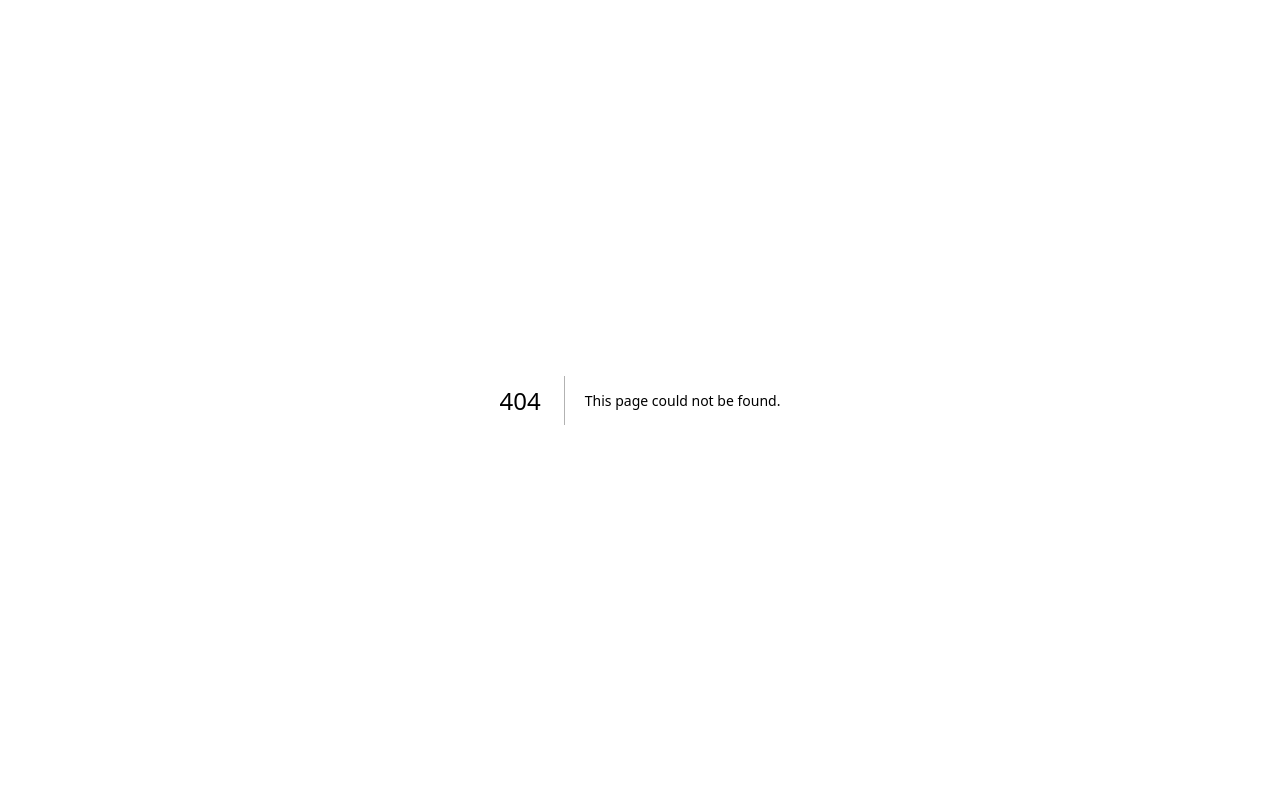
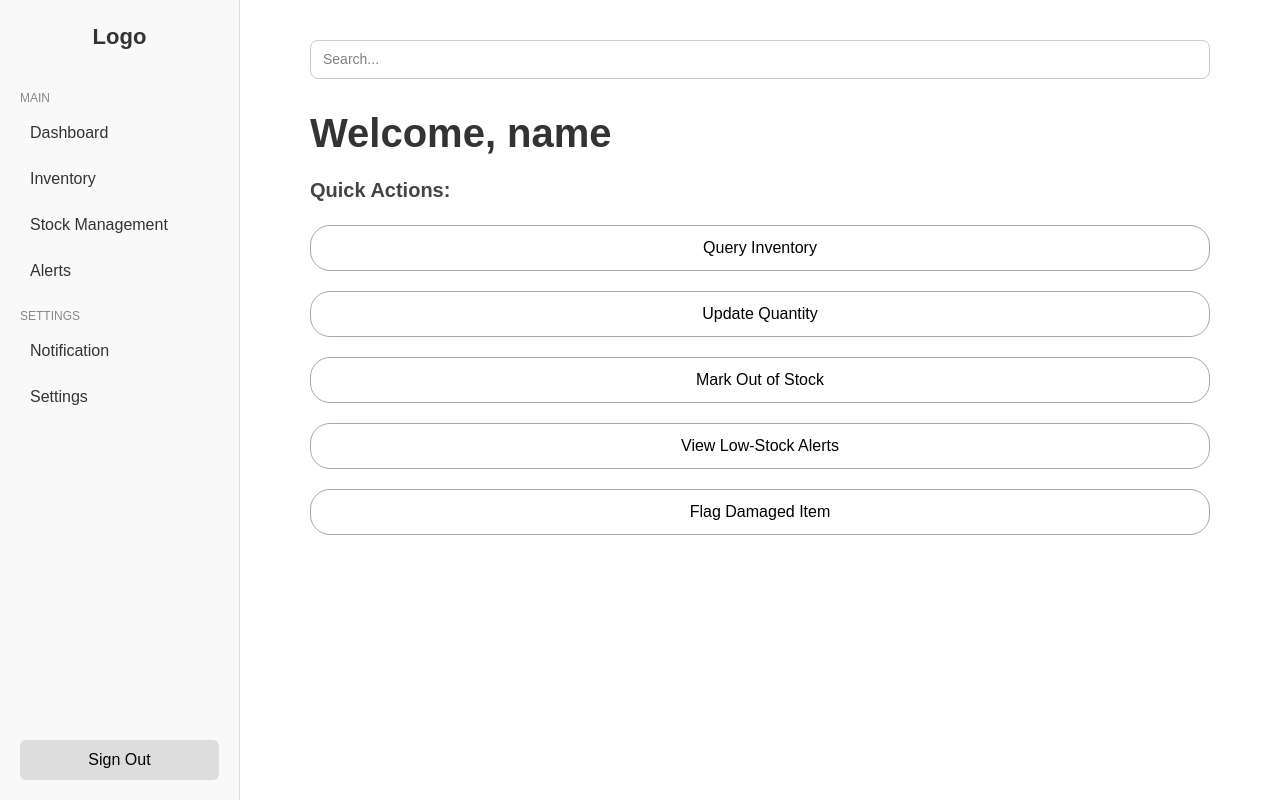
Before and after one commit to josh-dittmer/cs160-project, a Next.js app in the folder frontend/: page /employee/dashboard in a window 1280 px wide. Before the commit this address had no page. Built offline with nearby package versions, Linux system fonts and the light colour scheme.

Commit message:
add employee dashboard to frontend

```diff
--- /dev/null
+++ b/frontend/src/app/employee/dashboard/dashboard.css
@@ -0,0 +1,54 @@
+.dashboard {
+  max-width: 900px;
+  margin: 0 auto;
+}
+
+.search-container {
+  display: flex;
+  justify-content: flex-start;
+  margin-bottom: 24px;
+}
+
+.search-bar {
+  width: 900px;
+  padding: 8px 12px;
+  border: 1px solid #ccc;
+  border-radius: 8px;
+  font-size: 14px;
+}
+
+.welcome-text {
+  font-size: 40px;
+  font-weight: bold;
+  color: #333;
+  margin-bottom: 12px;
+}
+
+.subheading {
+  font-size: 20px;
+  font-weight: 600;
+  color: #444;
+  margin-bottom: 20px;
+}
+
+.actions-container {
+  display: flex;
+  flex-direction: column;
+  gap: 20px;
+  max-width: 900px;
+}
+
+.action-btn {
+  padding: 10px;
+  font-size: 16px;
+  border: 1px solid #aaa7a7;
+  border-radius: 20px;
+  background-color: white;
+  cursor: pointer;
+  transition: background-color 0.2s, transform 0.1s;
+}
+
+.action-btn:hover {
+  background-color: #d8efdb;
+  transform: scale(1.02);
+}
--- /dev/null
+++ b/frontend/src/app/employee/dashboard/page.tsx
@@ -0,0 +1,39 @@
+"use client";
+
+import "./dashboard.css";
+
+export default function DashboardPage() {
+    // TODO: 1) navigate to the selected page, based on the pages exit
+    //       2) Add employee's information(when employees/managers login)
+    //       3) Implement functionality: search, left side bar(dashboard, inventory) and buttons to the right page
+  const quickActions = [
+    "Query Inventory",
+    "Update Quantity",
+    "Mark Out of Stock",
+    "View Low-Stock Alerts",
+    "Flag Damaged Item",
+  ];
+
+  return (
+    <div className="dashboard">
+      <div className="search-container">
+        <input
+          type="text"
+          placeholder="Search..."
+          className="search-bar"
+        />
+      </div>
+
+      <h1 className="welcome-text">Welcome, name</h1>
+      <h2 className="subheading">Quick Actions:</h2>
+
+      <div className="actions-container">
+        {quickActions.map((action) => (
+          <button key={action} className="action-btn">
+            {action}
+          </button>
+        ))}
+      </div>
+    </div>
+  );
+}
--- /dev/null
+++ b/frontend/src/app/employee/employee.css
@@ -0,0 +1,85 @@
+.employee-container {
+  display: flex;
+  min-height: 100vh;
+  font-family: Arial, sans-serif;
+}
+
+/* Sidebar */
+.sidebar {
+  width: 240px;
+  background-color: #f9f9f9;
+  border-right: 1px solid #ddd;
+  display: flex;
+  flex-direction: column;
+  justify-content: space-between;
+}
+
+.logo {
+  font-size: 22px;
+  font-weight: bold;
+  text-align: center;
+  padding: 20px;
+  color: #333;
+}
+
+.menu {
+  flex-grow: 1;
+  padding: 0 20px;
+}
+
+.menu-title {
+  font-size: 12px;
+  color: #888;
+  margin: 16px 0 4px;
+  text-transform: uppercase;
+}
+
+.menu ul {
+  list-style: none;
+  padding: 0;
+  margin: 0;
+}
+
+.menu li {
+  margin: 6px 0;
+}
+
+.menu a {
+  text-decoration: none;
+  color: #333;
+  padding: 8px 10px;
+  display: block;
+  border-radius: 6px;
+  transition: background-color 0.2s;
+}
+
+.menu a:hover {
+  background-color: #e6f4ea;
+}
+
+/* Sign Out */
+.signout-container {
+  padding: 20px;
+}
+
+.signout-btn {
+  width: 100%;
+  padding: 8px;
+  background-color: #ddd;
+  border: none;
+  border-radius: 6px;
+  cursor: pointer;
+  font-weight: 500;
+}
+
+.signout-btn:hover {
+  background-color: #ccc;
+}
+
+/* Main Content */
+.main-content {
+  flex-grow: 1;
+  background-color: white;
+  padding: 40px;
+  overflow-y: auto;
+}
--- /dev/null
+++ b/frontend/src/app/employee/layout.tsx
@@ -0,0 +1,38 @@
+import "./employee.css";
+import Link from "next/link";
+
+export default function EmployeeLayout({ children }: { children: React.ReactNode }) {
+  return (
+    <div className="employee-container">
+      {/* Sidebar */}
+      <aside className="sidebar">
+        <div className="logo">Logo</div>
+
+        {/* Main Section */}
+        <div className="menu">
+          <p className="menu-title">MAIN</p>
+          <ul>
+            <li><Link href="/employee/dashboard">Dashboard</Link></li>
+            <li><Link href="/employee/inventory">Inventory</Link></li>
+            <li><Link href="/employee/stock-management">Stock Management</Link></li>
+            <li><Link href="/employee/alerts">Alerts</Link></li>
+          </ul>
+
+          <p className="menu-title">SETTINGS</p>
+          <ul>
+            <li><Link href="/employee/notification">Notification</Link></li>
+            <li><Link href="/employee/settings">Settings</Link></li>
+          </ul>
+        </div>
+
+        {/* Sign Out Button */}
+        <div className="signout-container">
+          <button className="signout-btn">Sign Out</button>
+        </div>
+      </aside>
+
+      {/* Main Content */}
+      <main className="main-content">{children}</main>
+    </div>
+  );
+}
```
Also changed, not shown: 1 other file (tests, documents, lock files or other folders).
